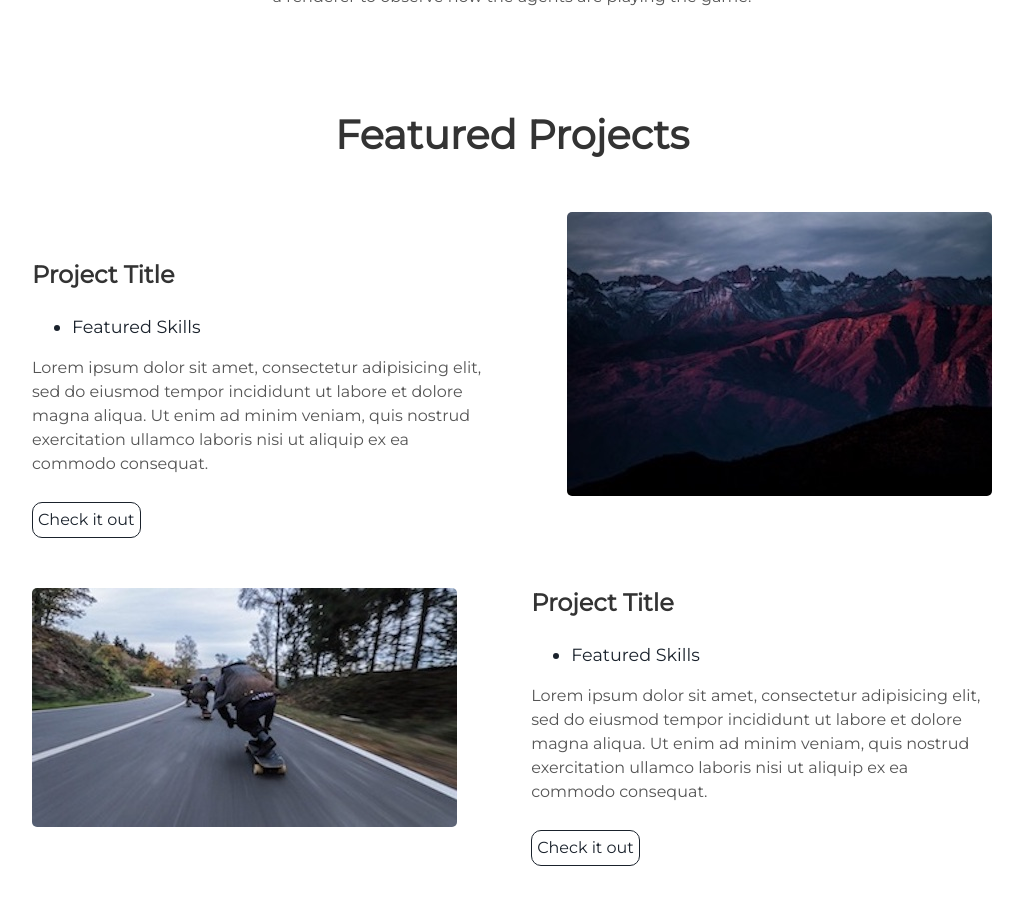
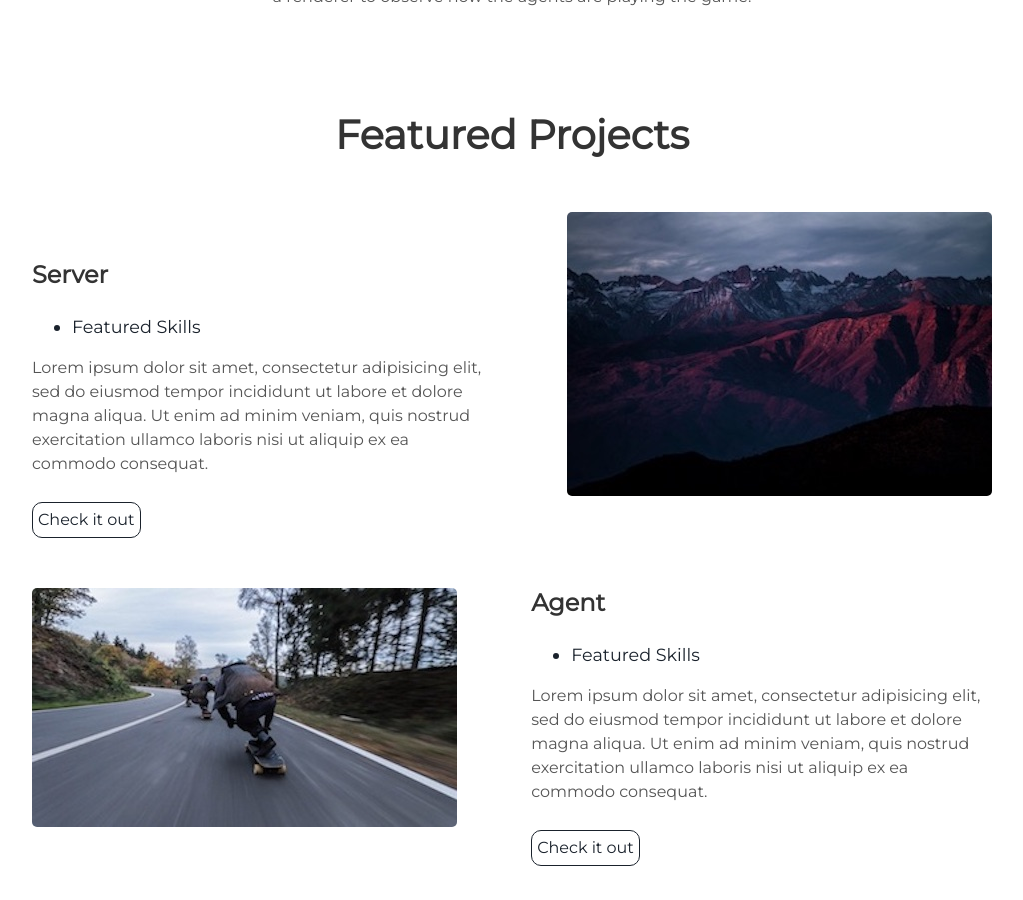
Before and after one commit to NikitaVr/the-seed-site, a Jekyll site: the page built from index.html, in a window 1280 px wide and 900 px high, scrolled down 1120 px. Shown: the whole window, without its empty margins (128-1151 px from the left). Built offline with Jekyll 4.4.1, drawn with Linux system fonts in a browser that asks for light colours.

Commit message:
update projects section

```diff
--- a/_includes/projects.html
+++ b/_includes/projects.html
@@ -6,11 +6,13 @@
     <img alt="mountains" src="{{ "/assets/img/mountains.jpg" | prepend: site.baseurl }}" />
   </div>
   <div class="contents">
-    <h3> Project Title </h3>
+    <h3> Server </h3>
     <ul>
       <li> Featured Skills</li>
     </ul>
-    <p>Lorem ipsum dolor sit amet, consectetur adipisicing elit, sed do eiusmod tempor incididunt ut labore et dolore magna aliqua. Ut enim ad minim veniam, quis nostrud exercitation ullamco laboris nisi ut aliquip ex ea commodo consequat.</p>
+    <p>Lorem ipsum dolor sit amet, consectetur adipisicing elit, sed do eiusmod tempor incididunt ut labore et dolore
+      magna aliqua. Ut enim ad minim veniam, quis nostrud exercitation ullamco laboris nisi ut aliquip ex ea commodo
+      consequat.</p>
     <a class="project-link" href="#">Check it out</a>
   </div>
 </div>
@@ -19,11 +21,28 @@
     <img alt="mountains" src="{{ "/assets/img/skate.jpg" | prepend: site.baseurl }}" />
   </div>
   <div class="contents-right">
-    <h3> Project Title </h3>
+    <h3> Agent </h3>
     <ul>
       <li> Featured Skills</li>
     </ul>
-    <p>Lorem ipsum dolor sit amet, consectetur adipisicing elit, sed do eiusmod tempor incididunt ut labore et dolore magna aliqua. Ut enim ad minim veniam, quis nostrud exercitation ullamco laboris nisi ut aliquip ex ea commodo consequat.</p>
+    <p>Lorem ipsum dolor sit amet, consectetur adipisicing elit, sed do eiusmod tempor incididunt ut labore et dolore
+      magna aliqua. Ut enim ad minim veniam, quis nostrud exercitation ullamco laboris nisi ut aliquip ex ea commodo
+      consequat.</p>
     <a class="project-link" href="#">Check it out</a>
   </div>
 </div>
+<div class="user-projects">
+  <div class="images-right">
+    <img alt="mountains" src="{{ "/assets/img/mountains.jpg" | prepend: site.baseurl }}" />
+  </div>
+  <div class="contents">
+    <h3> Viewer </h3>
+    <ul>
+      <li> Featured Skills</li>
+    </ul>
+    <p>Lorem ipsum dolor sit amet, consectetur adipisicing elit, sed do eiusmod tempor incididunt ut labore et dolore
+      magna aliqua. Ut enim ad minim veniam, quis nostrud exercitation ullamco laboris nisi ut aliquip ex ea commodo
+      consequat.</p>
+    <a class="project-link" href="#">Check it out</a>
+  </div>
+</div>
```
